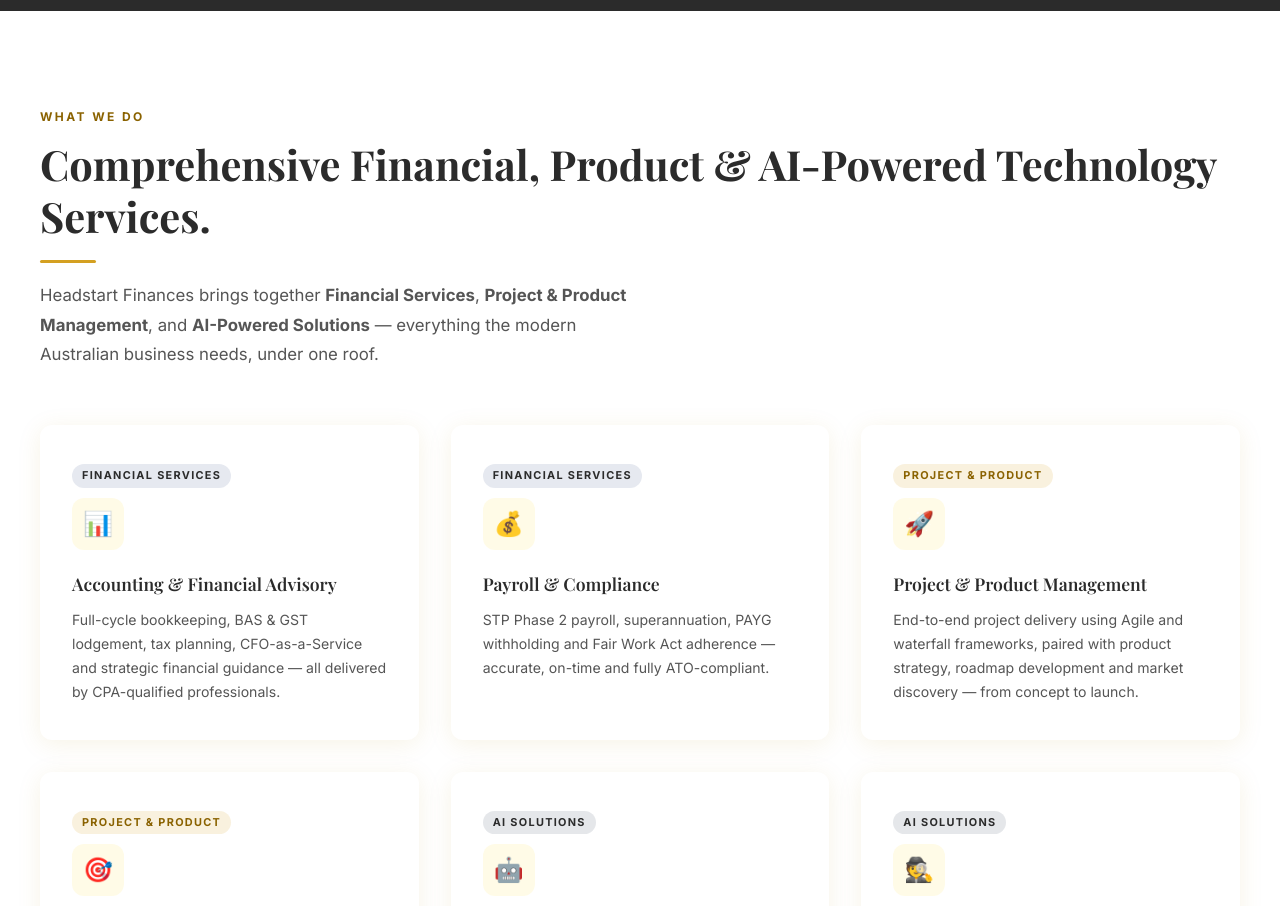
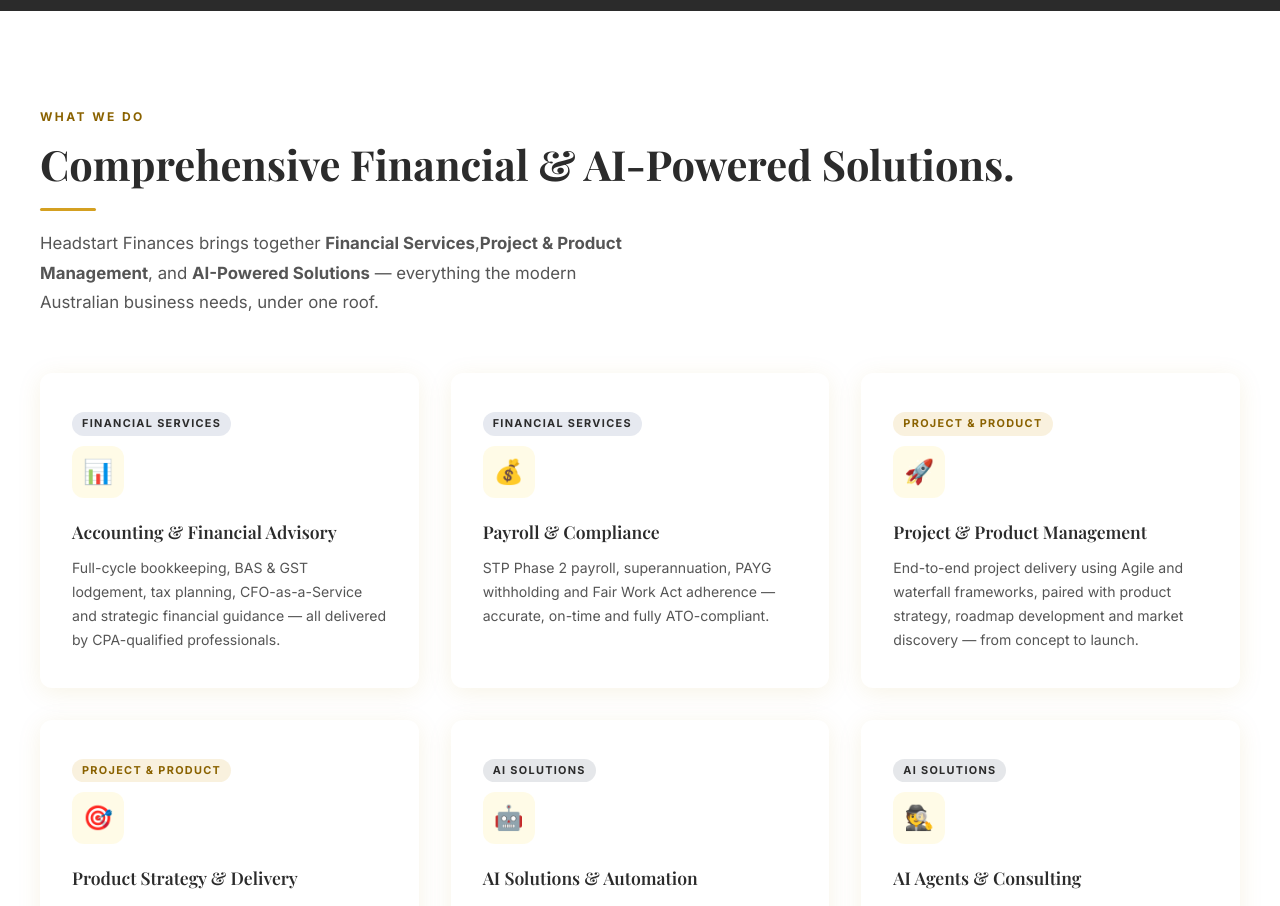
Before and after one commit to pramahosting/hsfinances, a React (Vite) app: page / in a window 1280 px wide. Shown: the part 1120-2026 px from the top of the page. Built offline with nearby package versions, Linux system fonts and the light colour scheme.

Commit message:
Revise section title and lead paragraph wording
Updated the section title and adjusted the lead paragraph for clarity.

```diff
--- a/src/pages/HomePage.jsx
+++ b/src/pages/HomePage.jsx
@@ -118,13 +118,12 @@
         <div className="container">
           <div className="section-header reveal">
             <div className="section-eyebrow">What We Do</div>
-            <h2 className="section-title">Comprehensive Financial, Product &amp; AI-Powered Technology Services.</h2>
+            <h2 className="section-title">Comprehensive Financial &amp; AI-Powered Solutions.</h2>
             <div className="divider" />
             <p className="section-lead">
-              Headstart Finances brings together <strong>Financial Services</strong>,{" "}
+              Headstart Finances brings together <strong>Financial Services</strong>,
               <strong>Project &amp; Product Management</strong>, and{" "}
-              <strong>AI-Powered Solutions</strong> — everything the modern Australian business needs,
-              under one roof.
+              <strong>AI-Powered Solutions</strong> — everything the modern Australian business needs, under one roof.
             </p>
           </div>
           <div className="grid-3">
```
